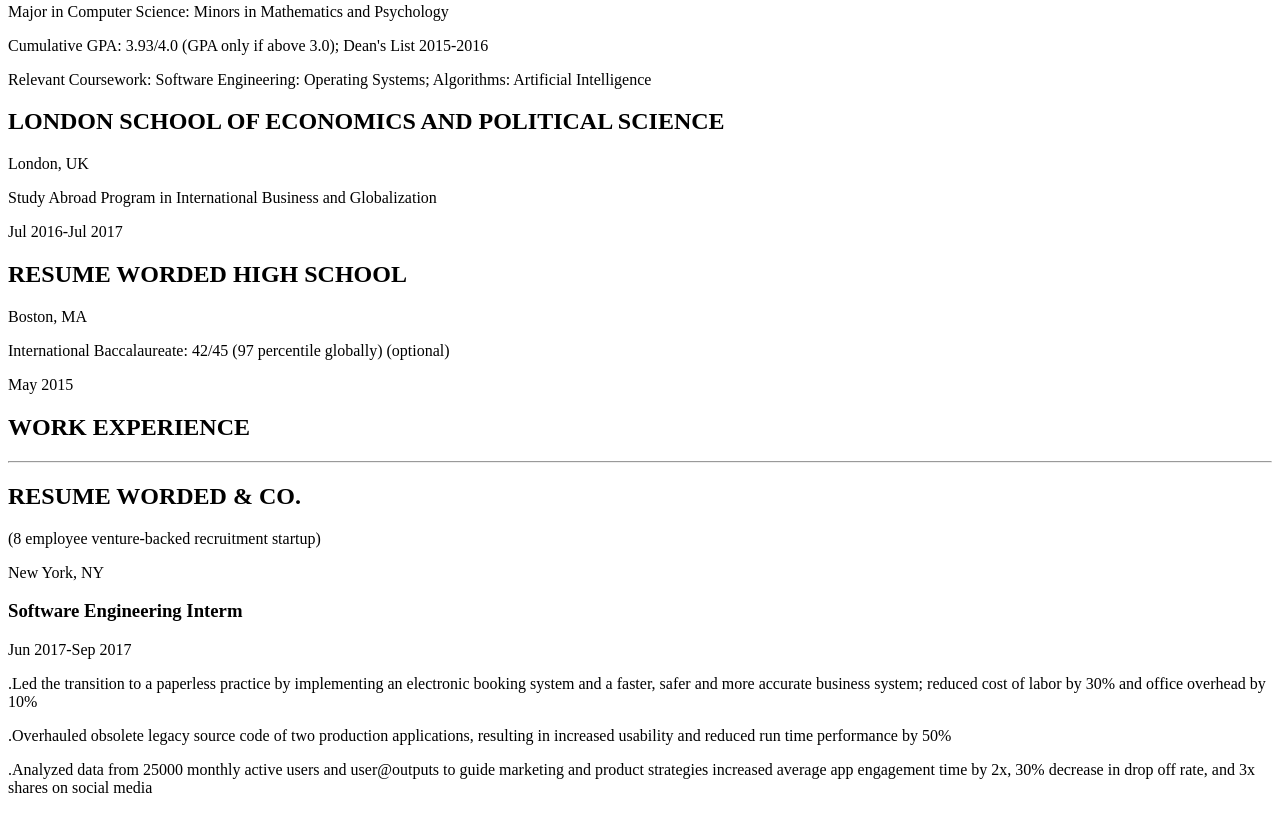
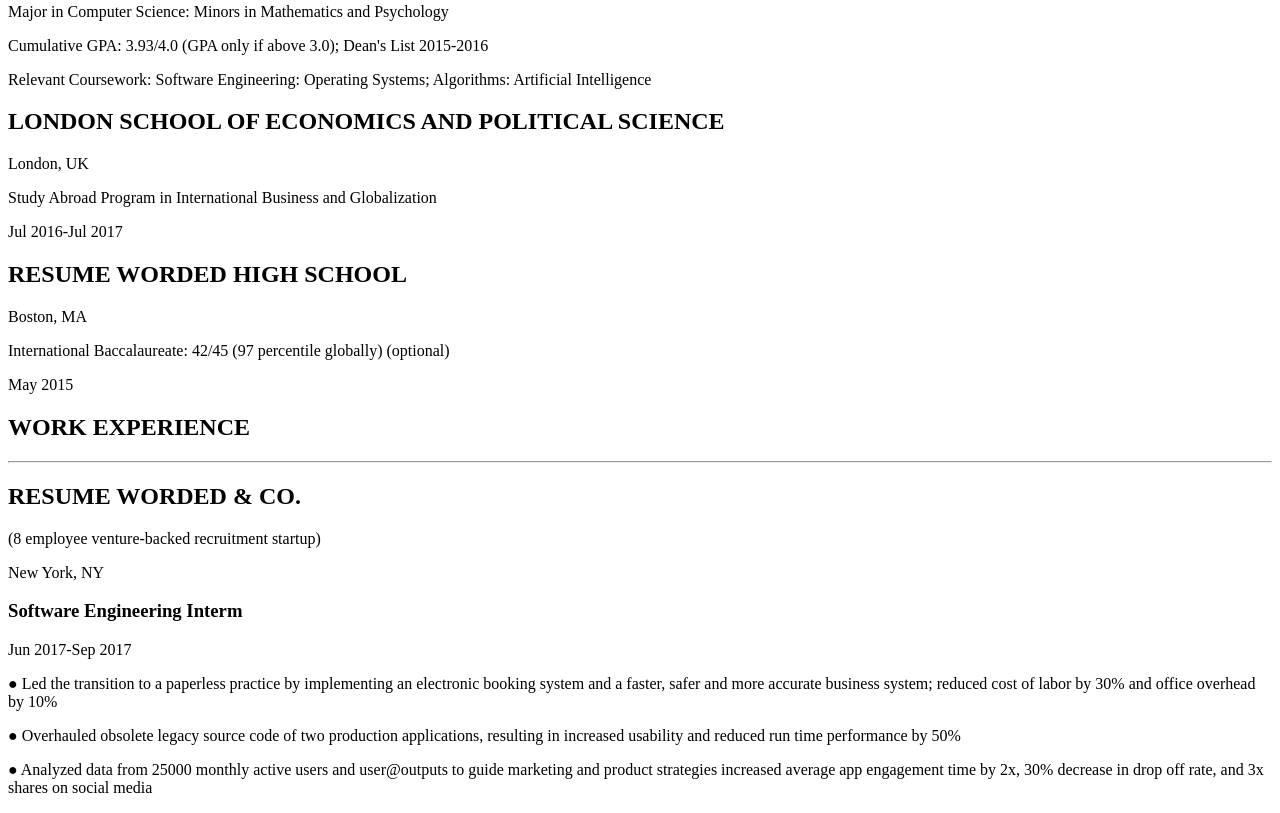
Before and after one commit to TroySamaraSiahaan/Cvtroy, a plain HTML site: page index.html in a window 1280 px wide. Shown: the part 333-1146 px from the top of the page. Drawn offline with Linux system fonts and the light colour scheme.

Commit message:
Update index.html

```diff
--- a/index.html
+++ b/index.html
@@ -54,10 +54,10 @@
 
 <p>Jun 2017-Sep 2017</p>
 
-<p>.Led the transition to a paperless practice by implementing an electronic booking system and a faster, safer and more accurate business system; reduced cost of labor by 30% and office overhead by 10%</p>
+<p>● Led the transition to a paperless practice by implementing an electronic booking system and a faster, safer and more accurate business system; reduced cost of labor by 30% and office overhead by 10%</p>
 
-<p>.Overhauled obsolete legacy source code of two production applications, resulting in increased usability and reduced run time performance by 50%</p>
+<p>● Overhauled obsolete legacy source code of two production applications, resulting in increased usability and reduced run time performance by 50%</p>
 
-<p>.Analyzed data from 25000 monthly active users and user@outputs to guide marketing and product strategies increased average app engagement time by 2x, 30% decrease in drop off rate, and 3x shares on social media</p>
+<p>● Analyzed data from 25000 monthly active users and user@outputs to guide marketing and product strategies increased average app engagement time by 2x, 30% decrease in drop off rate, and 3x shares on social media</p>
 				</body>
  </html>
```
